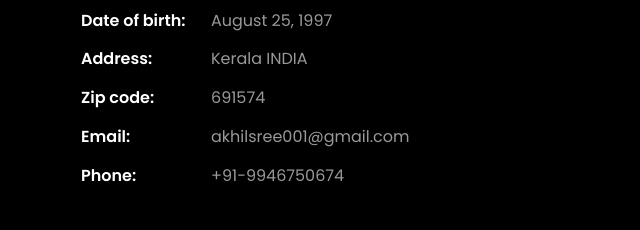
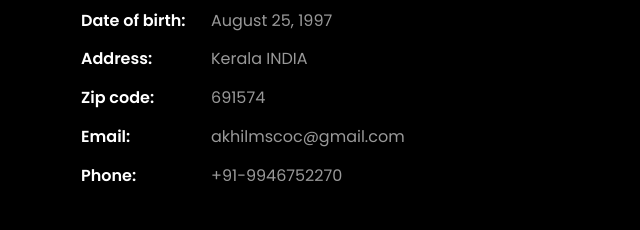
Before and after one commit to AkhilmsAchu/AkhilmsAchu.github.io, a plain HTML site: page index.html in a window 1280 px wide. Shown: the part 1062-1292 px from the top of the page, 512-1152 px from the left. Drawn offline with Linux system fonts and the light colour scheme.

Commit message:
show my secondary contact details

```diff
--- a/index.html
+++ b/index.html
@@ -112,8 +112,8 @@
 		            	<li class="d-flex"><span>Date of birth:</span> <span>August 25, 1997</span></li>
 		            	<li class="d-flex"><span>Address:</span> <span>Kerala INDIA</span></li>
 		            	<li class="d-flex"><span>Zip code:</span> <span>691574</span></li>
-		            	<li class="d-flex"><span>Email:</span> <span><a style="color: #999999;" href="mailto:akhilsree001@gmail.com">akhilsree001@gmail.com</a></span></li>
-		            	<li class="d-flex"><span>Phone: </span> <span><a style="color: #999999;" href="tel:+91 9946750674">+91-9946750674</a></span></li>
+		            	<li class="d-flex"><span>Email:</span> <span><a style="color: #999999;" href="mailto:akhilmscoc@gmail.com">akhilmscoc@gmail.com</a></span></li>
+		            	<li class="d-flex"><span>Phone: </span> <span><a style="color: #999999;" href="tel:+91 9946752279">+91-9946752270</a></span></li>
 		            </ul>
 		          </div>
 		        </div>
@@ -232,7 +232,7 @@
           <div class="col-md-6 col-lg-3 d-flex ftco-animate">
           	<div class="align-self-stretch box p-4 text-center">
           		<div class="icon d-flex align-items-center justify-content-center">
-          			<a href="mailto:akhilsree001@gmail.com"><img src="images\google_mail.png"></a>
+          			<a href="mailto:akhilmscoc@gmail.com"><img src="images\google_mail.png"></a>
           		</div>
           		<h3 class="mb-4">Gmail</h3>
 	          </div>
```
